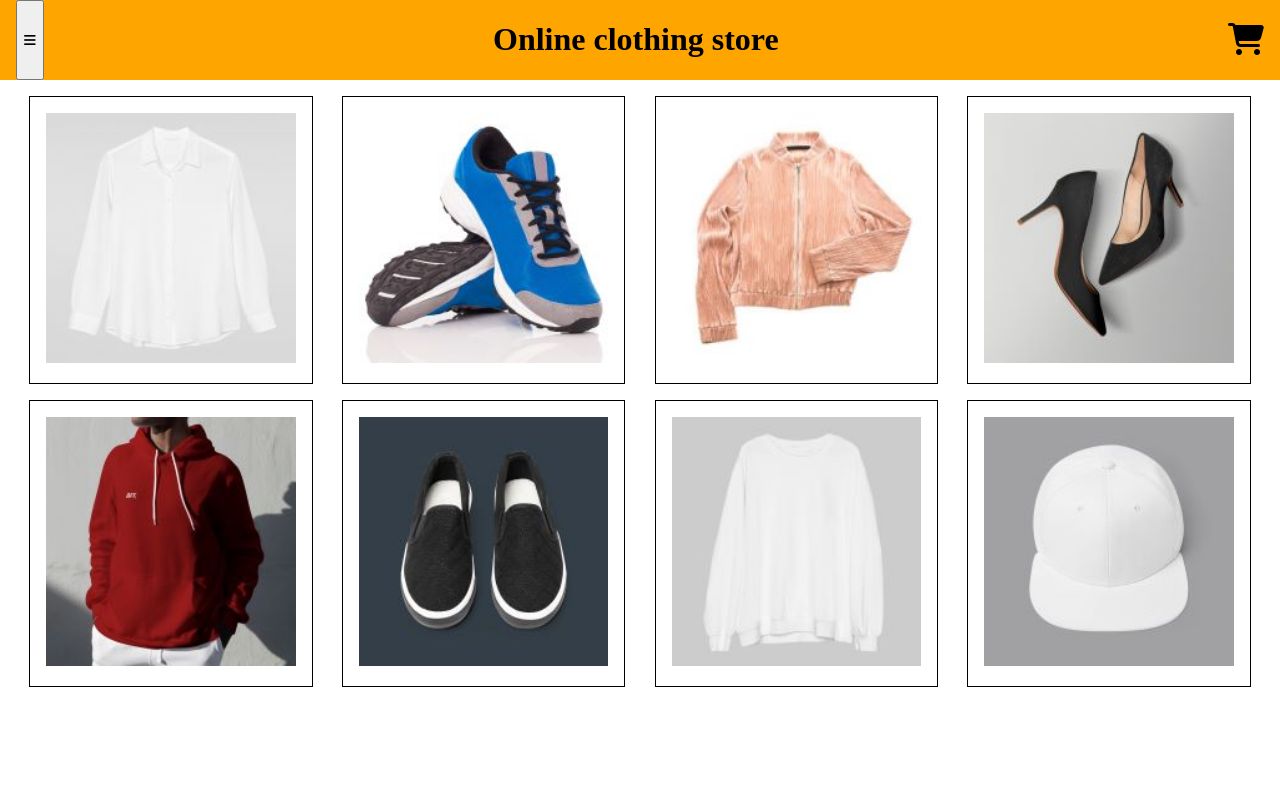
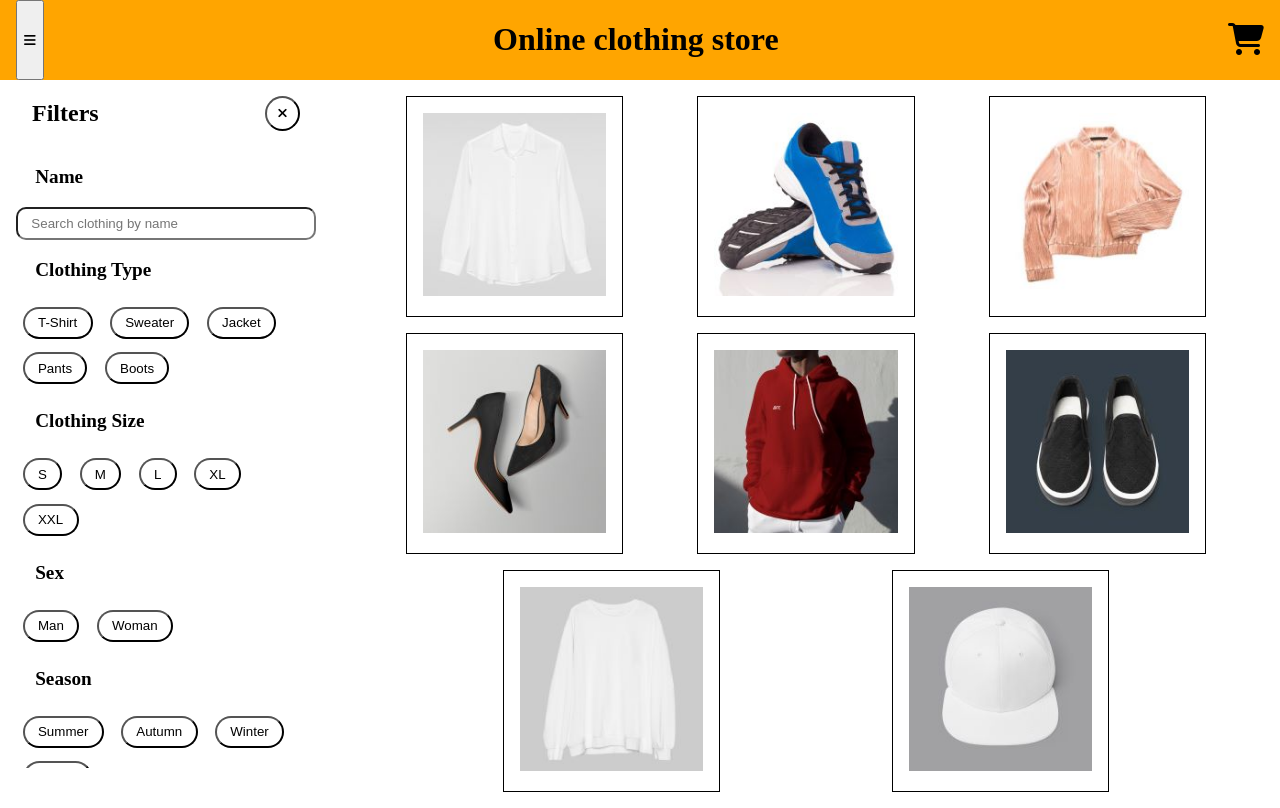
Before and after one commit to VitalikCholan/online-clothing-store, a plain HTML site: page index.html in a window 1280 px wide. Drawn offline with Linux system fonts and the light colour scheme; no server answers.

Commit message:
Added filter sections

```diff
--- a/css/style.css
+++ b/css/style.css
@@ -8,7 +8,7 @@ ul {
   list-style-type: none;
 }
 
-.header {
+header {
   position: sticky;
   top: 0;
   height: 80px;
@@ -33,23 +33,55 @@ ul {
   position: sticky;
   left: 0;
   top: 80px;
-  height: calc(100vh - 80px);
+  height: calc(100vh - 80px - 2em);
+  padding: 0 1em 0 1em;
   display: flex;
   flex-direction: column;
-  width: 0;
+  width: 300px;
   flex-shrink: 0;
-  overflow: hidden;
   transition: width 500ms ease-in-out;
   overflow-y: auto;
 }
 
-.show-sidebar {
-  width: 300px;
+.hide-sidebar {
+  width: 0;
 }
 
 .sidebar-header {
   display: flex;
   justify-content: space-between;
+  padding: 0 1em;
+}
+
+.close-btn {
+  background-color: white;
+  width: 35px;
+  height: 35px;
+  align-self: center;
+  border-radius: 50%;
+  cursor: pointer;
+}
+
+.sidebar-filter-title {
+  display: block;
+  font-size: 1.2rem;
+  font-weight: bold;
+  margin: 1em 0;
+  padding-left: 1em;
+}
+
+input {
+  width: 100%;
+  padding: 0.5em 0 0.5em 1em;
+  border-radius: 10px;
+}
+
+.filter-btn {
+  background-color: white;
+  border-radius: 25px;
+  padding: 0.5em 1em;
+  margin: 0.5em;
+  cursor: pointer;
 }
 
 .catalog {
--- a/index.html
+++ b/index.html
@@ -11,7 +11,7 @@
     ></script>
   </head>
   <body>
-    <header class="header">
+    <header>
       <button class="sidebar-toggle">
         <i class="fa-solid fa-bars"></i>
       </button>
@@ -32,11 +32,86 @@
           </button>
         </section>
         <section class="sidebar-body">
+          <!-- <div class="search-sidebar">
+            <input type="search" id="search" placeholder="Search all clothes" />
+            <button class="search-btn">Search</button>
+          </div> -->
           <div class="box-sidebar">
-            <h3>Type</h3>
-            <button>T-Shirt</button>
-            <button>Pants</button>
-            <button>Sweater</button>
+            <label for="name" class="sidebar-filter-title">Name</label>
+            <input
+              type="search"
+              id="name"
+              name="name"
+              placeholder="Search clothing by name"
+            />
+          </div>
+          <div class="box-sidebar">
+            <h3 class="sidebar-filter-title">Clothing Type</h3>
+            <button class="filter-btn">T-Shirt</button>
+            <button class="filter-btn">Sweater</button>
+            <button class="filter-btn">Jacket</button>
+            <button class="filter-btn">Pants</button>
+            <button class="filter-btn">Boots</button>
+          </div>
+          <div class="box-sidebar">
+            <h3 class="sidebar-filter-title">Clothing Size</h3>
+            <button class="filter-btn">S</button>
+            <button class="filter-btn">M</button>
+            <button class="filter-btn">L</button>
+            <button class="filter-btn">XL</button>
+            <button class="filter-btn">XXL</button>
+          </div>
+          <div class="box-sidebar">
+            <h3 class="sidebar-filter-title">Sex</h3>
+            <button class="filter-btn">Man</button>
+            <button class="filter-btn">Woman</button>
+          </div>
+          <div class="box-sidebar">
+            <h3 class="sidebar-filter-title">Season</h3>
+            <button class="filter-btn">Summer</button>
+            <button class="filter-btn">Autumn</button>
+            <button class="filter-btn">Winter</button>
+            <button class="filter-btn">Spring</button>
+          </div>
+          <div class="box-sidebar">
+            <label for="producer" class="sidebar-filter-title">Producer</label>
+            <input
+              type="search"
+              id="producer"
+              name="producer"
+              placeholder="Search clothing by producer"
+            />
+          </div>
+          <div class="box-sidebar">
+            <label for="max-price" class="sidebar-filter-title"
+              >Max Price</label
+            >
+            <input
+              type="search"
+              id="max-price"
+              name="max-price"
+              placeholder="Put maximum price of clothing"
+            />
+          </div>
+          <div class="box-sidebar">
+            <label for="min-price" class="sidebar-filter-title"
+              >Min Price</label
+            >
+            <input
+              type="search"
+              id="min-price"
+              name="min-price"
+              placeholder="Put maximum price of clothing"
+            />
+          </div>
+          <div class="box-sidebar">
+            <label for="discount" class="sidebar-filter-title">Discount</label>
+            <input
+              type="checkbox"
+              id="discount"
+              name="discount"
+              placeholder="Put maximum price of clothing"
+            />
           </div>
         </section>
       </aside>
@@ -44,25 +119,25 @@
       <main class="catalog">
         <div class="container-catalog">
           <div class="box-catalog">
-            <img class="image" src="images/clothes-3.jpg" alt="clothes" />
+            <img class="image" src="images/clothes-3.jpg" alt="clothing" />
           </div>
           <div class="box-catalog">
-            <img class="image" src="images/clothes-4.jpg" alt="clothes" />
+            <img class="image" src="images/clothes-4.jpg" alt="clothing" />
           </div>
           <div class="box-catalog">
-            <img class="image" src="images/clothes-1.jpg" alt="clothes" />
+            <img class="image" src="images/clothes-1.jpg" alt="clothing" />
           </div>
           <div class="box-catalog">
-            <img class="image" src="images/clothes-7.jpg" alt="clothes" />
+            <img class="image" src="images/clothes-7.jpg" alt="clothing" />
           </div>
           <div class="box-catalog">
-            <img class="image" src="images/clothes-2.jpg" alt="clothes" />
+            <img class="image" src="images/clothes-2.jpg" alt="clothing" />
           </div>
           <div class="box-catalog">
-            <img class="image" src="images/clothes-6.jpg" alt="clothes" />
+            <img class="image" src="images/clothes-6.jpg" alt="clothing" />
           </div>
           <div class="box-catalog">
-            <img class="image" src="images/clothes-5.jpg" alt="clothes" />
+            <img class="image" src="images/clothes-5.jpg" alt="clothing" />
           </div>
           <div class="box-catalog">
             <img class="image" src="images/clothes-8.jpg" alt="clothes" />
@@ -72,6 +147,7 @@
     </div>
 
     <script src="js/sidebar.js"></script>
+    <script src="js/filter.js"></script>
     <script src="js/description.js"></script>
   </body>
 </html>
--- a/js/sidebar.js
+++ b/js/sidebar.js
@@ -3,9 +3,9 @@ const closeBtn = document.querySelector('.close-btn');
 const sidebar = document.querySelector('.sidebar');
 
 toggleBtn.addEventListener('click', () => {
-  sidebar.classList.toggle('show-sidebar');
+  sidebar.classList.toggle('hide-sidebar');
 });
 
 closeBtn.addEventListener('click', () => {
-  sidebar.classList.remove('show-sidebar');
+  sidebar.classList.add('hide-sidebar');
 });
```
Also changed, not shown: js/filter.js (added, +11 -0 lines).
